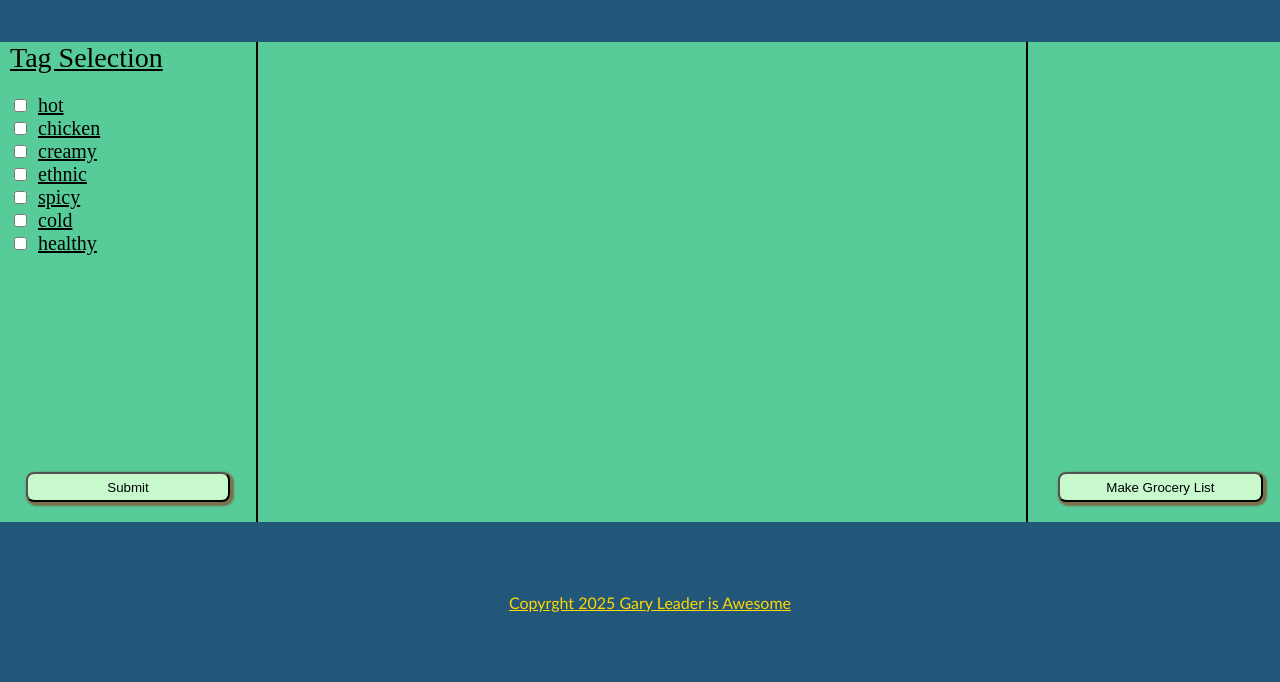
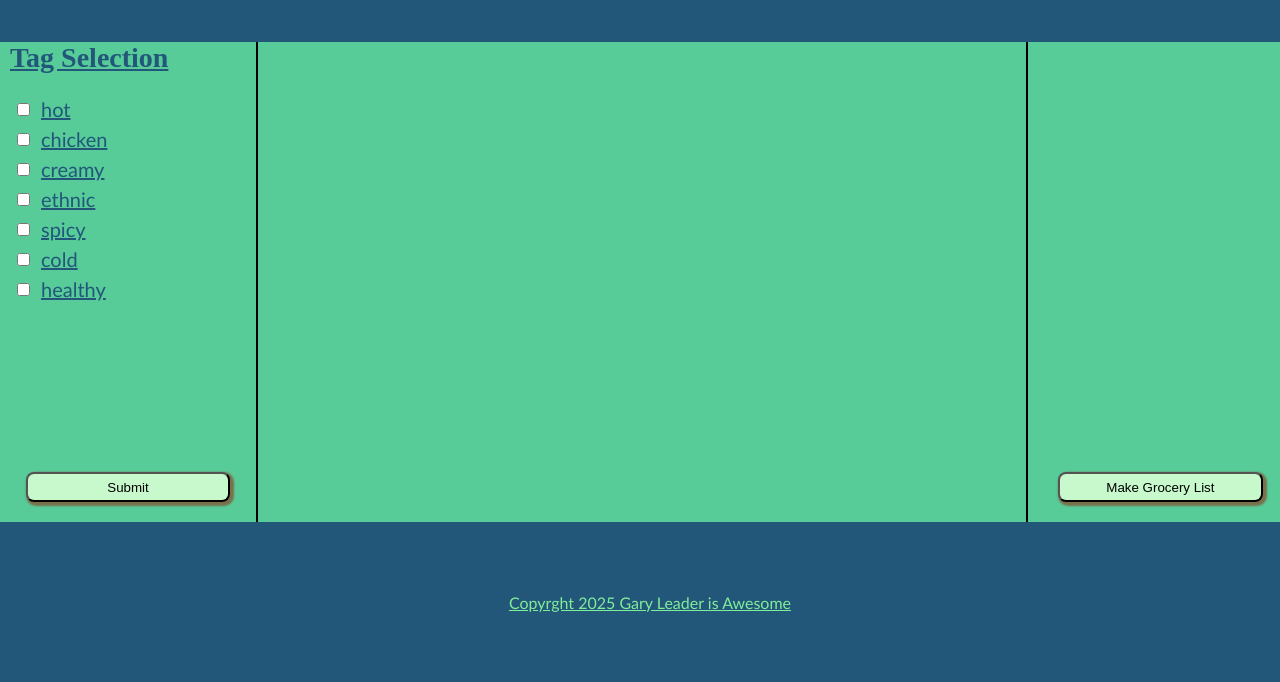
Before and after one commit to leadgfl13/grocerylist, a website built with webpack: page src/index.html in a window 1280 px wide. Shown: the part 118-800 px from the top of the page. Built offline with nearby package versions, Linux system fonts and the light colour scheme.

Commit message:
Add stylistic changed

```diff
--- a/src/style.css
+++ b/src/style.css
@@ -26,13 +26,14 @@ button {
 	display: flex;
 	align-items: center;
 	background-color: #22577a;
-	color: gold;
+	color: #80ed99;
 	font-size: 36px;
 	font-family: "Gill Sans", "Gill Sans MT", Calibri, "Trebuchet MS", sans-serif;
 	text-decoration: underline;
 	padding-left: 20px;
 }
 #bottom {
+	color: #80ed99;
 	justify-content: center;
 	align-items: center;
 	font-size: 16px;
@@ -52,6 +53,7 @@ button {
 }
 
 #midleft {
+	font-weight: 700;
 	border-right: solid 2px black;
 	display: flex;
 	flex-direction: column;
@@ -59,6 +61,7 @@ button {
 	flex-basis: 20%;
 	flex-shrink: 0;
 	background-color: #57cc99;
+	color: #22577a;
 }
 
 #middle {
@@ -79,7 +82,7 @@ button {
 	flex-grow: 0;
 	flex-shrink: 0;
 	flex-basis: 20%;
-	background-color: #57cc99;
+	background-color: ##c7f9cc;
 	display: flex;
 	flex-direction: column;
 	justify-content: space-between;
@@ -111,10 +114,14 @@ button {
 }
 
 #selectionbox {
+	font-weight: 400;
 	font-size: 20px;
+	font-family: "Gill Sans", "Gill Sans MT", Calibri, "Trebuchet MS", sans-serif;
 	display: flex;
 	align-items: center;
+	padding: 3px;
 	gap: 8px;
+	color: #22577a;
 }
 
 #groceries,
@@ -135,14 +142,14 @@ button {
 	display: grid;
 	grid-template-rows: 20% 80%;
 	grid-template-columns: 1fr 1fr 1fr 1fr 1fr 1fr;
-	border-right: 2px solid black;
 }
 
 #grocerymiddle > div {
 	align-items: center;
-	border-right: 4px solid black;
-	border-bottom: 4px solid black;
+	border-right: 2px solid black;
+	border-bottom: 2px solid black;
 }
+
 .gridelement {
 	background-color: burlywood;
 	font-size: 12px;
```
Also changed, not shown: dist/bundle.js.
